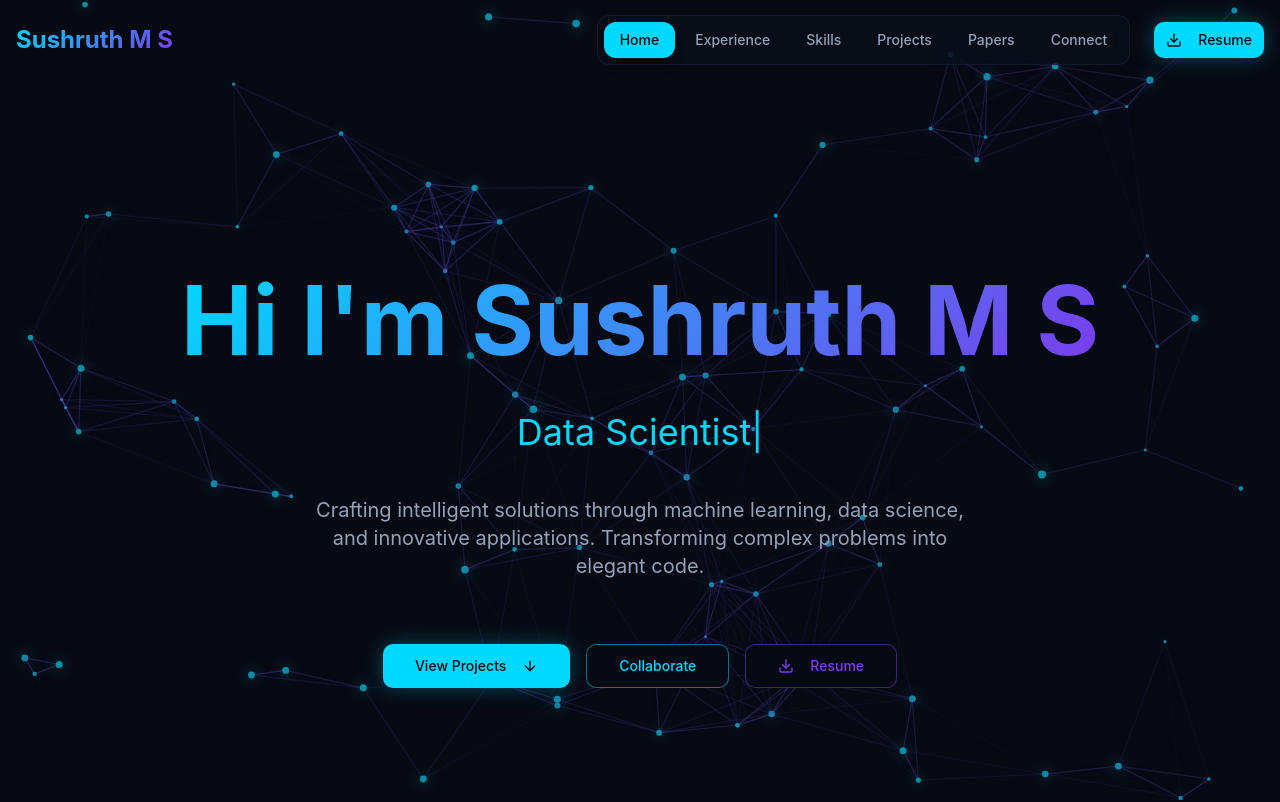
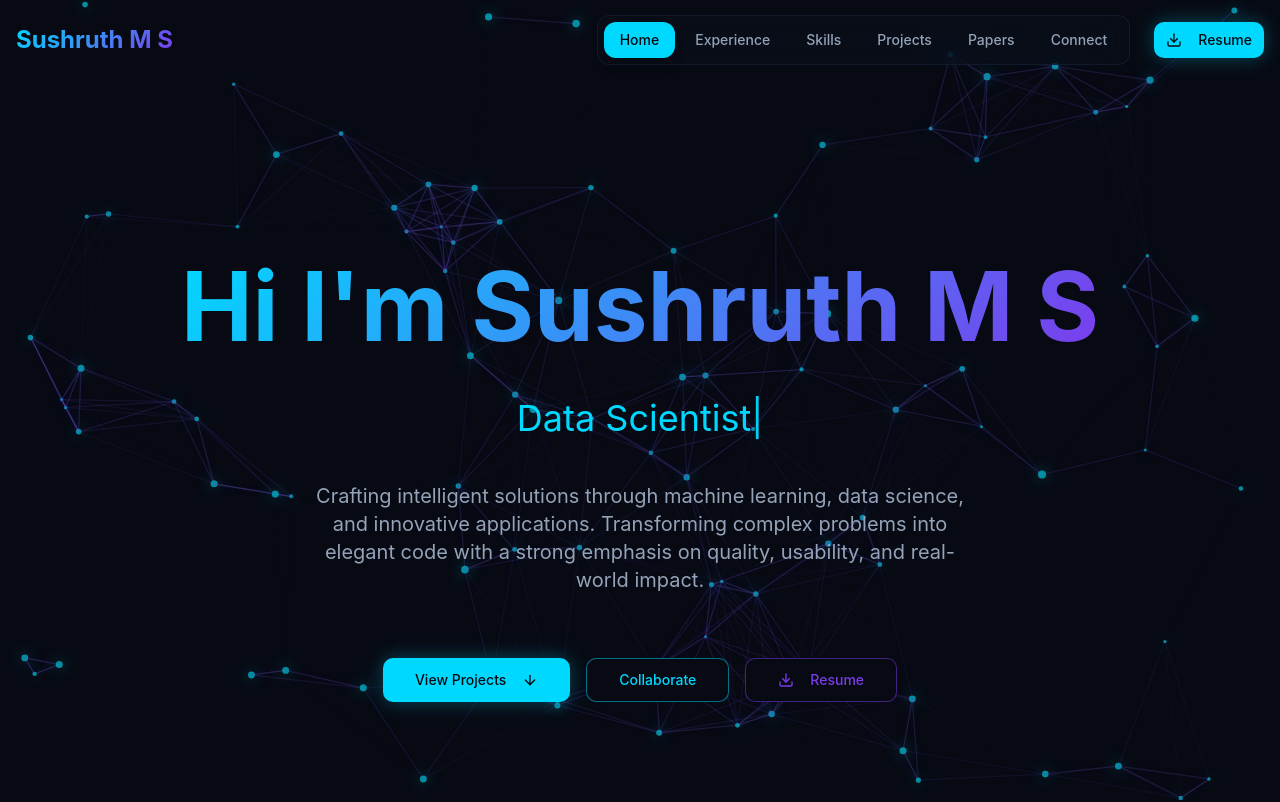
Before and after one commit to SUSHRUTH3002/Portfolio, a React (Vite) app: page / in a window 1280 px wide. Shown: the top 802 px of the page. Built offline with nearby package versions, Linux system fonts and the light colour scheme.

Commit message:
made changes in hero section

```diff
--- a/src/components/Hero.tsx
+++ b/src/components/Hero.tsx
@@ -79,7 +79,7 @@ const Hero = () => {
           {/* Description */}
           <p className="text-lg md:text-xl text-muted-foreground max-w-2xl mx-auto leading-relaxed">
             Crafting intelligent solutions through machine learning, data science,
-            and innovative applications. Transforming complex problems into elegant code.
+            and innovative applications. Transforming complex problems into elegant code with a strong emphasis on quality, usability, and real-world impact.
           </p>
 
           {/* CTA Buttons */}
```
